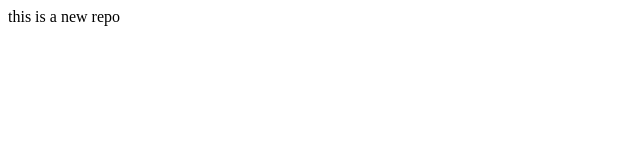
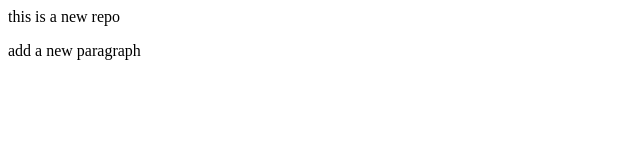
Before and after one commit to rahmanashique1992-sketch/localrepo, a plain HTML site: page index.html in a window 1280 px wide. Shown: the whole page, without its empty margins (0-640 px from the left). Drawn offline with Linux system fonts and the light colour scheme.

Commit message:
add new pargrph

```diff
--- a/index.html
+++ b/index.html
@@ -1 +1,2 @@
 <p> this is a new repo</p>
+<p> add a new paragraph</p>
```
